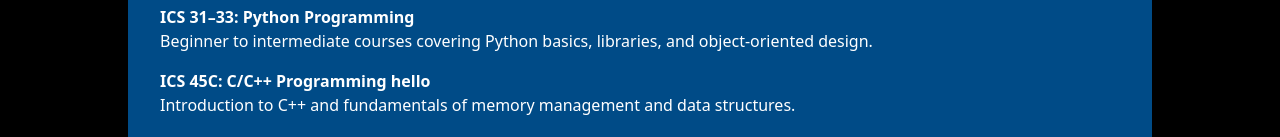
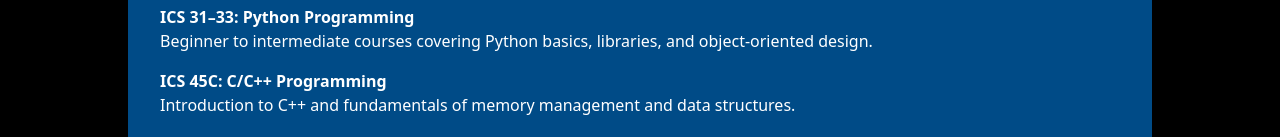
Before and after one commit to Lukas-L-Hu/Lukas-L-Hu.github.io, a React (Vite) app: page /Education in a window 1280 px wide. Shown: the part 659-796 px from the top of the page. Built offline with nearby package versions, Linux system fonts and the light colour scheme.

Commit message:
Re-deployed build to root

```diff
--- a/index.html
+++ b/index.html
@@ -2,14 +2,14 @@
 <html lang="en">
   <head>
     <meta charset="UTF-8" />
-    <link rel="icon" type="image/svg+xml" href="" />
+    <link rel="icon" type="image/svg+xml" href="/vite.svg" />
     <meta name="viewport" content="width=device-width, initial-scale=1.0" />
     <link href="https://fonts.googleapis.com/css2?family=Pacifico&display=swap" rel="stylesheet" />
     <link href="https://fonts.googleapis.com/css2?family=Fredoka&display=swap" rel="stylesheet">
     <title>Lukas Hu Portfolio</title>
-    <script type="module" crossorigin src="/src/main.jsx"></script>
   </head>
   <body>
     <div id="root"></div>
+    <script type="module" src="/src/main.jsx"></script>
   </body>
 </html>
--- a/src/components/Education.jsx
+++ b/src/components/Education.jsx
@@ -49,7 +49,7 @@ export default function Education() {
               Beginner to intermediate courses covering Python basics, libraries, and object-oriented design.
             </div>
             <div>
-              <span className="font-semibold">ICS 45C: C/C++ Programming hello</span><br />
+              <span className="font-semibold">ICS 45C: C/C++ Programming</span><br />
               Introduction to C++ and fundamentals of memory management and data structures.
             </div>
             <div>
--- a/vite.config.js
+++ b/vite.config.js
@@ -3,7 +3,7 @@ import react from '@vitejs/plugin-react'
 
 export default defineConfig({
   plugins: [react()],
-  base: '/',
+  base: '/lukas-hu/',
   optimizeDeps: {
     include: ['framer-motion'],
   },
```
